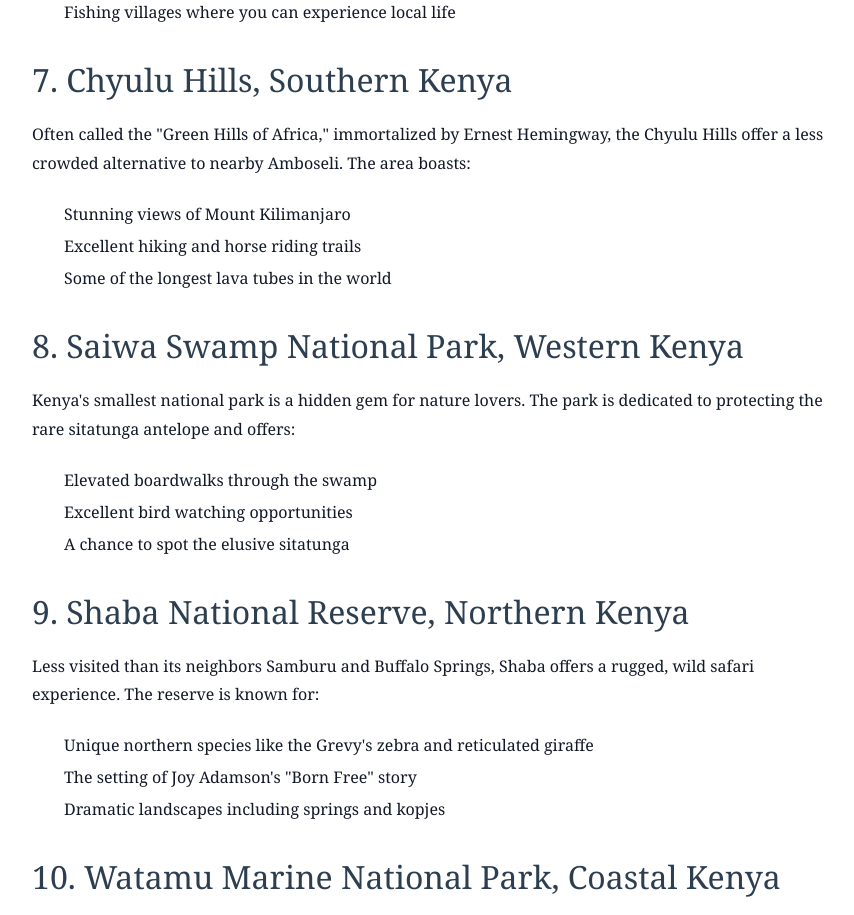
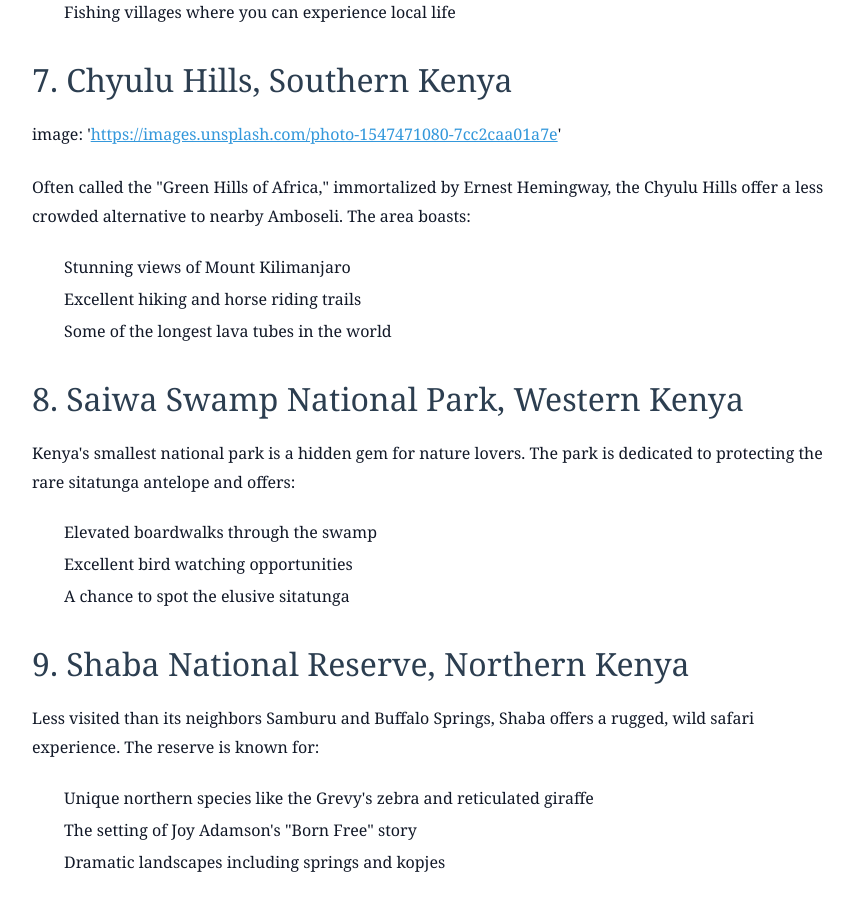
Before and after one commit to godwins3/nomadic-adventures-frontend, a Next.js app: page /blog/1 in a window 1280 px wide. Shown: the part 2480-3395 px from the top of the page, without its empty margins (208-1062 px from the left). Built offline with nearby package versions, Linux system fonts and the light colour scheme.

Commit message:
Update blog.ts

```diff
--- a/src/data/blog.ts
+++ b/src/data/blog.ts
@@ -59,6 +59,8 @@ Off the beaten path in western Kenya, Rusinga Island offers a peaceful retreat w
 - Fishing villages where you can experience local life
 
 ## 7. Chyulu Hills, Southern Kenya
+
+image: 'https://images.unsplash.com/photo-1547471080-7cc2caa01a7e'
 
 Often called the "Green Hills of Africa," immortalized by Ernest Hemingway, the Chyulu Hills offer a less crowded alternative to nearby Amboseli. The area boasts:
 
```
